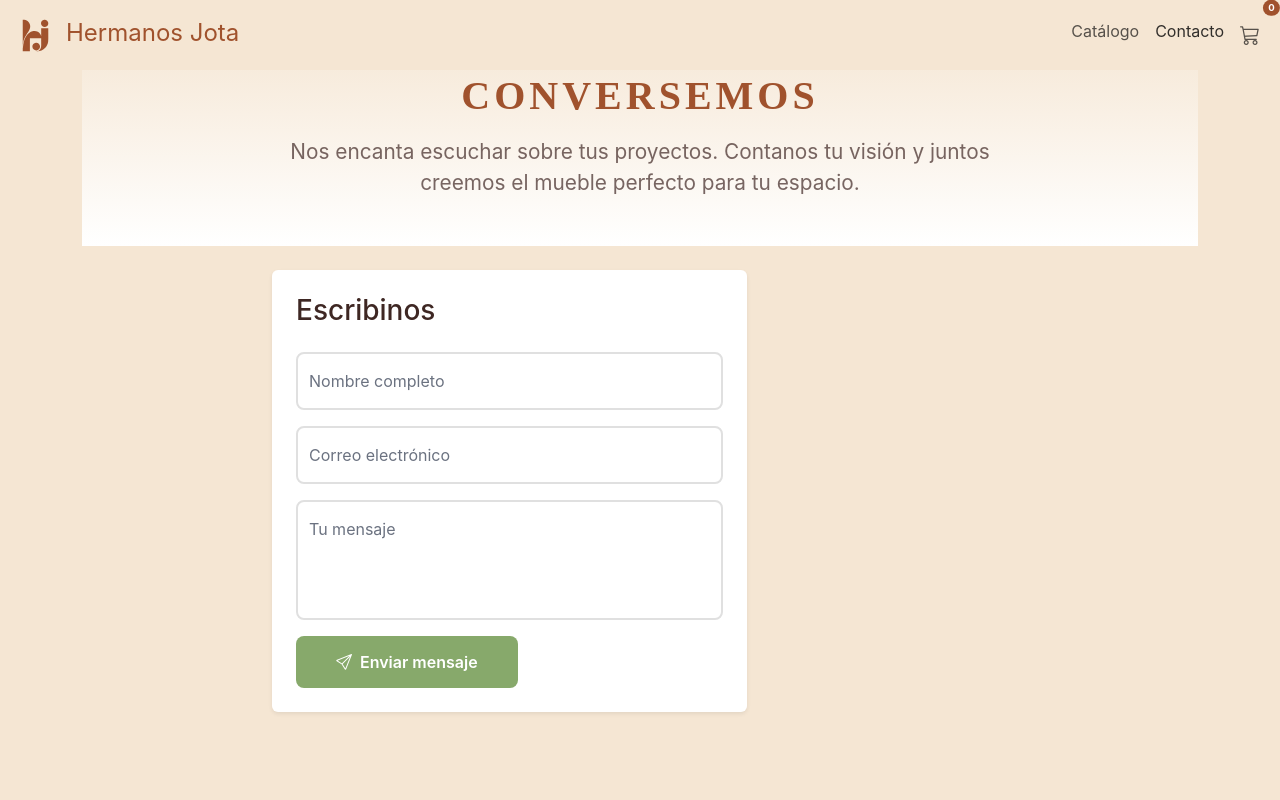
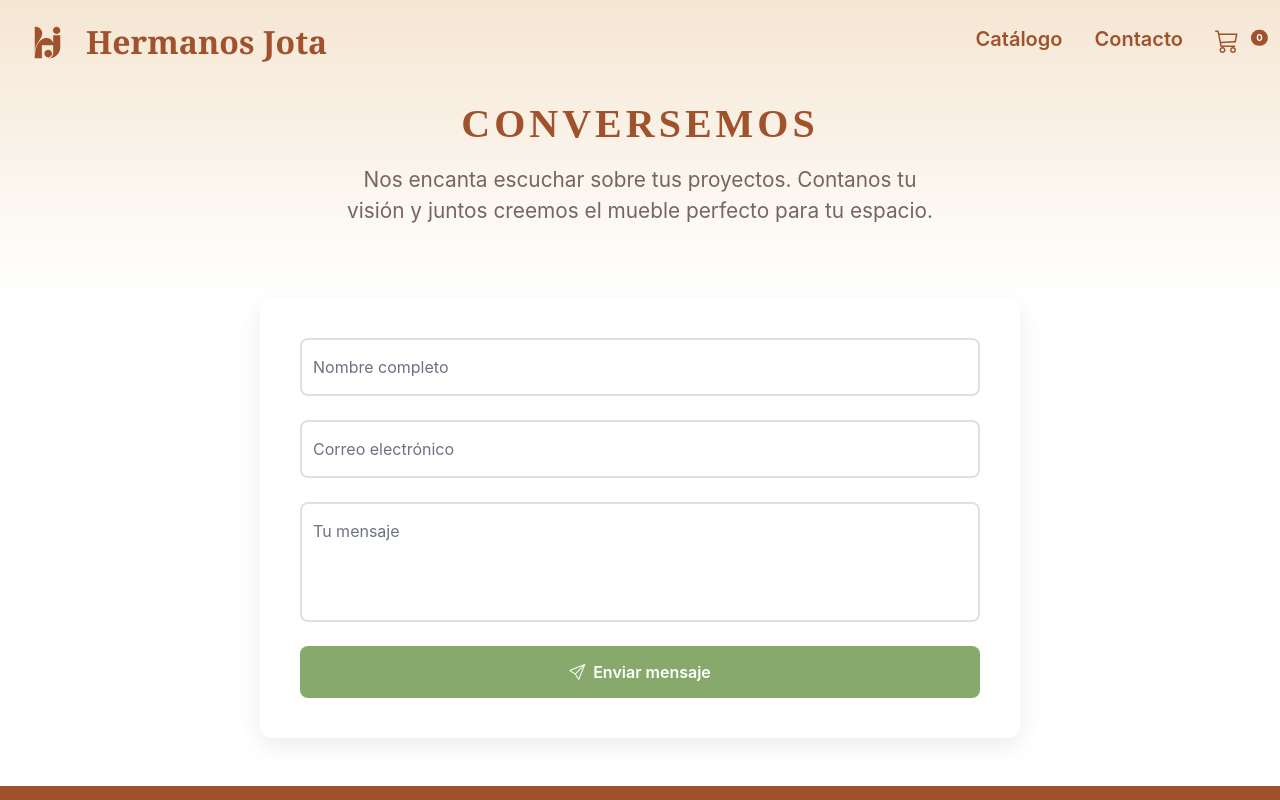
Before and after one commit to belenason/hermanos-jota, a React (Create React App) app in the folder client/: page / in a window 1280 px wide. Both pictures are taken after a click on the button "Contacto". Shown: the top 800 px of the page. Built offline with nearby package versions, Linux system fonts and the light colour scheme.

Commit message:
Arreglos y correcciones en los componentes y páginas
Co-authored-by: Mora Arrossi <moarrossi@frba.utn.edu.ar>
Co-authored-by: tomasvallejos1 <tomasvallejos1@users.noreply.github.com>

```diff
--- a/client/src/App.js
+++ b/client/src/App.js
@@ -61,8 +61,13 @@ export default function App() {
 
   return (
     <>
-      <Navbar onNav={setView} cartCount={cartCount} />
-      <main className="container py-4">
+      <Navbar
+  cartCount={cartCount}
+  currentView={view}
+  onNav={setView}
+/>
+
+      <main id='contenido-principal' tabIndex={-1}>
         {renderView()}
       </main>
       <Footer />
--- a/client/src/api.js
+++ b/client/src/api.js
@@ -1,5 +1,5 @@
 export async function getProductos() {
-  const res = await fetch('/api/productos');
+  const res = await fetch('http://localhost:4000/api/productos');
   if (!res.ok) throw new Error('Error cargando productos');
   return res.json();
 }
--- a/client/src/components/ContactForm.jsx
+++ b/client/src/components/ContactForm.jsx
@@ -1,41 +1,115 @@
 import { useState } from 'react';
 
 export default function ContactForm() {
-  const [form, setForm] = useState({ nombre:'', email:'', mensaje:'' });
+  const [form, setForm] = useState({ nombre: '', email: '', mensaje: '' });
   const [ok, setOk] = useState(false);
+  const [validated, setValidated] = useState(false);
 
   const onSubmit = (e) => {
     e.preventDefault();
+
+    const formElement = e.currentTarget;
+    if (!formElement.checkValidity()) {
+      e.stopPropagation();
+      setValidated(true);
+      return;
+    }
+
     console.log('Formulario:', form); // pedido por consigna
     setOk(true);
+    setValidated(false);
+    setForm({ nombre: '', email: '', mensaje: '' });
   };
 
   return (
-    <form onSubmit={onSubmit}>
-      <div className="form-floating mb-3">
-        <input className="form-control" id="nombre" placeholder="Tu nombre" required
-               value={form.nombre} onChange={e=>setForm(f=>({...f, nombre: e.target.value}))}/>
+    <>
+      <form
+        id="contact-form"
+        className={`needs-validation ${validated ? 'was-validated' : ''}`}
+        noValidate
+        onSubmit={onSubmit}
+      >
+        {/* CAMPO NOMBRE */}
+        <div className="form-floating mb-4">
+          <input
+            type="text"
+            className="form-control"
+            id="nombre"
+            placeholder="Tu nombre completo"
+            required
+            name="nombre"
+            autoComplete="name"
+            aria-describedby="error-nombre"
+            value={form.nombre}
+            onChange={e => setForm(f => ({ ...f, nombre: e.target.value }))}
+          />
           <label htmlFor="nombre">Nombre completo</label>
+          <div className="invalid-feedback" id="error-nombre">
+            Por favor ingresa tu nombre completo.
           </div>
-      <div className="form-floating mb-3">
-        <input type="email" className="form-control" id="email" placeholder="tu@email.com" required
-               value={form.email} onChange={e=>setForm(f=>({...f, email: e.target.value}))}/>
+        </div>
+
+        {/* CAMPO EMAIL */}
+        <div className="form-floating mb-4">
+          <input
+            type="email"
+            className="form-control"
+            id="email"
+            placeholder="tu@email.com"
+            required
+            name="email"
+            autoComplete="email"
+            aria-describedby="error-email"
+            value={form.email}
+            onChange={e => setForm(f => ({ ...f, email: e.target.value }))}
+          />
           <label htmlFor="email">Correo electrónico</label>
+          <div className="invalid-feedback" id="error-email">
+            Por favor ingresa un email válido.
           </div>
-      <div className="form-floating mb-3">
-        <textarea className="form-control" id="mensaje" placeholder="Tu mensaje" required
-                  value={form.mensaje} onChange={e=>setForm(f=>({...f, mensaje: e.target.value}))}/>
+        </div>
+
+        {/* CAMPO MENSAJE */}
+        <div className="form-floating mb-4">
+          <textarea
+            className="form-control"
+            id="mensaje"
+            placeholder="Cuéntanos sobre tu proyecto..."
+            required
+            name="mensaje"
+            autoComplete="off"
+            aria-describedby="error-mensaje"
+            style={{ height: '120px' }}
+            value={form.mensaje}
+            onChange={e => setForm(f => ({ ...f, mensaje: e.target.value }))}
+          ></textarea>
           <label htmlFor="mensaje">Tu mensaje</label>
+          <div className="invalid-feedback" id="error-mensaje">
+            Por favor compártenos tu mensaje o consulta.
           </div>
-      <button className="btn btn-primary" type="submit">
-        <i className="bi bi-send me-2"></i>Enviar mensaje
+        </div>
+
+        {/* BOTÓN DE ENVÍO */}
+        <div className="d-grid">
+          <button type="submit" className="btn btn-primary">
+            <i className="bi bi-send me-2" aria-hidden="true"></i>
+            Enviar mensaje
           </button>
+        </div>
+      </form>
 
+      {/* MENSAJE DE ÉXITO */}
       {ok && (
-        <div className="alert alert-success mt-3">
-          ¡Mensaje enviado con éxito! Te responderemos a la brevedad.
+        <div id="success-message" className="success-message mt-4" role="alert" aria-live="assertive">
+          <div className="alert-content">
+            <i className="bi bi-check-circle-fill" aria-hidden="true"></i>
+            <p>
+              <strong>¡Mensaje enviado con éxito!</strong><br />
+              Gracias por contactarnos. Te responderemos a la brevedad.
+            </p>
+          </div>
         </div>
       )}
-    </form>
+    </>
   );
 }
--- a/client/src/components/Navbar.jsx
+++ b/client/src/components/Navbar.jsx
@@ -1,26 +1,149 @@
-export default function Navbar({ onNav, cartCount }) {
+import { useEffect } from 'react';
+
+export default function Navbar({ cartCount, currentView, onNav }) {
+  useEffect(() => {
+    const navbar = document.querySelector('.custom-navbar');
+    const collapse = document.getElementById('mainNav');
+    const mainEl = document.querySelector('main'); // contenedor que puede estar scrollando
+
+    if (!navbar) return;
+
+    const isDesktop = () => window.matchMedia('(min-width: 768px)').matches;
+    const isProductView = currentView === 'product';
+
+    const getScrollTop = () => {
+      const w = window.scrollY || 0;
+      const d = document.documentElement?.scrollTop || document.body?.scrollTop || 0;
+      const m = mainEl?.scrollTop || 0;
+      // tomamos el mayor por si distintos motores actualizan lugares distintos
+      return Math.max(w, d, m);
+    };
+
+    const applyNavbarState = () => {
+      // Mobile: siempre sólido
+      if (!isDesktop()) {
+        navbar.classList.add('scrolled');
+        navbar.classList.remove('transparent');
+        return;
+      }
+
+      // Página de producto: siempre sólido
+      if (isProductView) {
+        navbar.classList.add('scrolled');
+        navbar.classList.remove('transparent');
+        return;
+      }
+
+      // Desktop otras vistas: transparente solo "arriba"
+      const top = getScrollTop();
+      if (top > 50) {
+        navbar.classList.add('scrolled');
+        navbar.classList.remove('transparent');
+      } else {
+        navbar.classList.add('transparent');
+        navbar.classList.remove('scrolled');
+      }
+    };
+
+    // Inicial (dos ticks por si el layout tarda en pintar)
+    applyNavbarState();
+    requestAnimationFrame(applyNavbarState);
+    setTimeout(applyNavbarState, 0);
+
+    // Escuchas de scroll y resize
+    window.addEventListener('scroll', applyNavbarState, { passive: true });
+    window.addEventListener('resize', applyNavbarState);
+    if (mainEl) mainEl.addEventListener('scroll', applyNavbarState, { passive: true });
+
+    // Colapso móvil: al abrir, forzá sólido; al cerrar, recalculá
+    const onShow = () => {
+      navbar.classList.add('scrolled');
+      navbar.classList.remove('transparent');
+    };
+    const onHide = () => applyNavbarState();
+
+    if (collapse) {
+      collapse.addEventListener('show.bs.collapse', onShow);
+      collapse.addEventListener('hide.bs.collapse', onHide);
+    }
+
+    return () => {
+      window.removeEventListener('scroll', applyNavbarState);
+      window.removeEventListener('resize', applyNavbarState);
+      if (mainEl) mainEl.removeEventListener('scroll', applyNavbarState);
+      if (collapse) {
+        collapse.removeEventListener('show.bs.collapse', onShow);
+        collapse.removeEventListener('hide.bs.collapse', onHide);
+      }
+    };
+  }, [currentView]);
+
   return (
-    <nav className="navbar navbar-expand-sm navbar-light custom-navbar fixed-top">
+    <header>
+      <nav className="navbar navbar-expand-sm navbar-light custom-navbar mb-3 fixed-top">
         <div className="container-fluid">
-        <button className="navbar-brand btn btn-link m-0 p-0" onClick={()=>onNav('home')}>
-          <img src="/img/logo.svg" alt="Hermanos Jota" width="45" height="45" />
-          <span className="ms-2 fs-4 color-principal-texto">Hermanos Jota</span>
+          <button
+            className="navbar-brand d-flex align-items-center me-auto ms-4 btn btn-link p-0 text-decoration-none"
+            onClick={() => onNav('home')}
+          >
+            <img
+              className="rounded-circle me-3"
+              src="/img/logo.svg"
+              alt="Hermanos Jota"
+              width="45"
+              height="45"
+            />
+            <span className="fs-2 color-principal-texto font-encabezado titulo-navbar m-0">
+              Hermanos Jota
+            </span>
           </button>
-        <ul className="navbar-nav ms-auto">
+
+          <button
+            className="navbar-toggler"
+            type="button"
+            data-bs-toggle="collapse"
+            data-bs-target="#mainNav"
+            aria-controls="mainNav"
+            aria-expanded="false"
+            aria-label="Toggle navigation"
+          >
+            <span className="navbar-toggler-icon"></span>
+          </button>
+
+          <div className="navbar navbar-collapse collapse d-sm-inline-flex justify-content-end me-2" id="mainNav">
+            <ul className="navbar-nav">
               <li className="nav-item">
-            <button className="nav-link btn btn-link" onClick={()=>onNav('catalog')}>Catálogo</button>
+                <button
+                  className="nav-link btn btn-link fs-5 px-3 py-2 fw-semibold color-principal-texto text-decoration-none"
+                  onClick={() => onNav('catalog')}
+                >
+                  Catálogo
+                </button>
               </li>
               <li className="nav-item">
-            <button className="nav-link btn btn-link" onClick={()=>onNav('contact')}>Contacto</button>
+                <button
+                  className="nav-link btn btn-link fs-5 px-3 py-2 fw-semibold color-principal-texto text-decoration-none"
+                  onClick={() => onNav('contact')}
+                >
+                  Contacto
+                </button>
               </li>
               <li className="nav-item">
-            <span className="nav-link">
-              <i className="bi bi-cart3 fs-5"></i>
+                <button
+                  className="nav-link btn btn-link fs-5 px-3 py-2 fw-semibold color-principal-texto text-decoration-none"
+                  onClick={() => onNav('cart')}
+                  aria-label="Carrito de compras"
+                >
+                  <span className="position-relative d-inline-block">
+                    <i className="bi bi-cart3 fs-4"></i>
                     <span className="badge rounded-pill elbadge">{cartCount}</span>
                   </span>
+                </button>
               </li>
             </ul>
           </div>
+        </div>
       </nav>
+    </header>
   );
 }
--- a/client/src/index.css
+++ b/client/src/index.css
@@ -6,7 +6,19 @@ body {
   -webkit-font-smoothing: antialiased;
   -moz-osx-font-smoothing: grayscale;
 }
+html, body {
+  margin: 0;
+  padding: 0;
+  width: 100%;
+  height: 100%;
+}
 
+/* Asegurarte de que todas las secciones ocupen toda la anchura */
+section {
+  margin: 0;
+  padding: 0;
+  width: 100%;
+}
 code {
   font-family: source-code-pro, Menlo, Monaco, Consolas, 'Courier New',
     monospace;
--- a/client/src/index.js
+++ b/client/src/index.js
@@ -5,6 +5,7 @@ import App from './App';
 import reportWebVitals from './reportWebVitals';
 import 'bootstrap/dist/css/bootstrap.min.css';
 import 'bootstrap-icons/font/bootstrap-icons.css';
+import 'bootstrap/dist/js/bootstrap.bundle.min.js';
 import './styles/micss.css';
 
 
--- a/client/src/pages/Contact.jsx
+++ b/client/src/pages/Contact.jsx
@@ -3,28 +3,21 @@ import ContactForm from '../components/ContactForm';
 export default function Contact() {
   return (
     <>
-      {/* HERO de contacto */}
-      <section className="contact-hero text-center py-5">
-        <div className="contact-container container">
-          <h2 className="hero-title mb-3">Conversemos</h2>
-          <p className="hero-subtitle lead m-auto" style={{ maxWidth: 720 }}>
-            Nos encanta escuchar sobre tus proyectos. Contanos tu visión y juntos creemos el mueble perfecto para tu espacio.
+      {/* SECCIÓN HERO DE CONTACTO */}
+      <section className="contact-hero">
+        <div className="contact-container">
+          <h2 className="hero-title">Conversemos</h2>
+          <p className="hero-subtitle">
+            Nos encanta escuchar sobre tus proyectos. Contanos tu visión y juntos
+            creemos el mueble perfecto para tu espacio.
           </p>
         </div>
       </section>
 
-      {/* FORMULARIO + INFO */}
-      <section id="contacto" className="contact-container py-4">
-        <div className="container">
-          <div className="row g-5">
-            {/* Formulario controlado (useState + console.log dentro del componente) */}
-            <div className="col-lg-8">
-              <div className="contact-form-wrapper p-3 p-md-4 rounded shadow-sm bg-white">
-                <h3 className="mb-4">Escribinos</h3>
-                <ContactForm />
-              </div>
-            </div>
-          </div>
+      {/* SECCIÓN DEL FORMULARIO DE CONTACTO */}
+      <section className="contact-container">
+        <div className="contact-form-wrapper">
+          <ContactForm />
         </div>
       </section>
     </>
--- a/client/src/styles/micss.css
+++ b/client/src/styles/micss.css
@@ -47,7 +47,6 @@ html, body {
 }
 
 body {
-  background-color: var(--alabastro-calido);
   font-family: 'Inter', sans-serif;
   font-size: 12pt;
   font-weight: 400; /* Regular */
@@ -512,6 +511,7 @@ body {
     width: 12px;
     height: 12px;
   }
+
 }
 
 /* =================== */
@@ -802,29 +802,45 @@ SECCIÓN 2: ESTILOS ESPECÍFICOS DEL INDEX
 /* 2.1 CARRUSEL HERO */
 /* =================== */
 
-/* Sección del carrusel hero - altura completa del viewport */
 .hero-carousel-section {
-  height: 100vh;
-  position: relative;
+  height: 500px;
+  width: 100%;
+  position: relative; /* contenedor relativo para los elementos absolutos */
   overflow: hidden;
 }
 
-/* Contenedor de diapositiva hero individual */
 .hero-slide {
-  position: relative;
-  height: 100vh;
+  position: absolute;
+  top: 0;
+  left: 0;
+  width: 100%;
+  height: 100%;
   overflow: hidden;
 }
 
-/* Estilo de imagen de diapositiva hero */
+.hero-slide img,
 .hero-slide-image {
   width: 100%;
   height: 100%;
   object-fit: cover;
   object-position: center;
-  transition: transform 8s ease-in-out;
-}
-
+  display: block;
+}
+
+.hero-content-center {
+  position: absolute;         /* absolutamente centrado */
+  top: 50%;
+  left: 50%;
+  transform: translate(-50%, -50%); /* centro exacto */
+  z-index: 2;                 /* sobre las imágenes */
+  text-align: center;
+  max-width: 700px;
+  padding: 2rem;
+  display: flex;
+  flex-direction: column;     /* títulos y botones en columna */
+  gap: 1.5rem;                /* espacio consistente entre elementos */
+  color: white;
+}
 /* Efecto de zoom sutil durante la transición de diapositiva */
 .carousel-item.active .hero-slide-image {
   transform: scale(1.02);
@@ -843,13 +859,7 @@ SECCIÓN 2: ESTILOS ESPECÍFICOS DEL INDEX
   justify-content: center;
 }
 
-/* Contenedor centrado de contenido hero */
-.hero-content-center {
-  text-align: center;
-  max-width: 700px;
-  padding: 2rem;
-  color: white;
-}
+
 
 /* Título principal del hero - siguiendo tipografía del manual de marca */
 .hero-main-title {
@@ -1815,3 +1825,13 @@ SECCIÓN 5: ESTILOS ESPECÍFICOS DE PRODUCTOS
         margin-top: 2rem;
     }
 }
+
+/* GLOBAL*/
+.container, .container-fluid {
+  width: 100% !important;
+  max-width: 100% !important;
+  padding-left: 0 !important;
+  padding-right: 0 !important;
+  padding: 0;
+  margin: 0;
+}
```
Also changed, not shown: 1 other file (tests, documents, lock files or other folders). Lines whose indentation alone changed are shown as unchanged.
